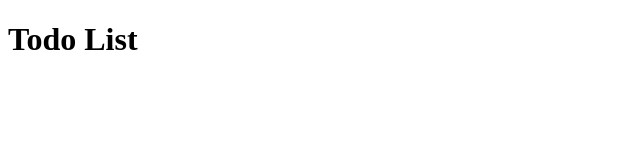
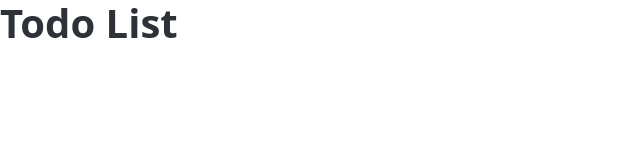
Before and after one commit to bradblanchette/typescript-todo-list, a website with bundled scripts: page index.html in a window 1280 px wide. Shown: the whole page, without its empty margins (0-640 px from the left). Built offline with nearby package versions, Linux system fonts and the light colour scheme; files whose address does not match are found by name.

Commit message:
Use the Pico CDN instead

```diff
--- a/index.html
+++ b/index.html
@@ -4,7 +4,7 @@
     <meta charset="UTF-8">
     <meta name="viewport" content="width=device-width, initial-scale=1.0">
     <title>Todo App</title>
-    <link rel="stylesheet" href="css/pico.min.css">
+    <link rel="stylesheet" href="https://cdn.jsdelivr.net/npm/@picocss/pico@2/css/pico.min.css">
 </head>
 <body>
     <h1>Todo List</h1>
```
